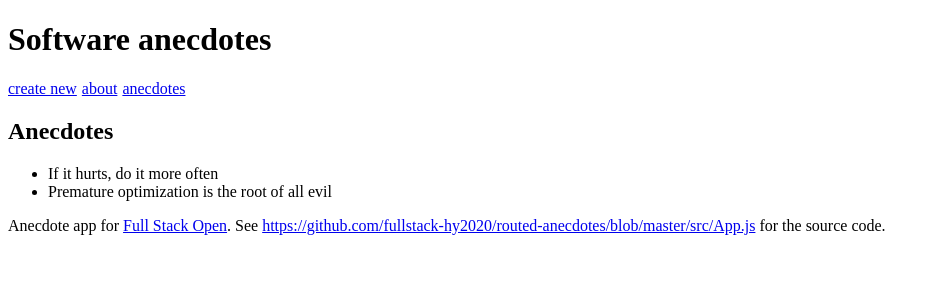
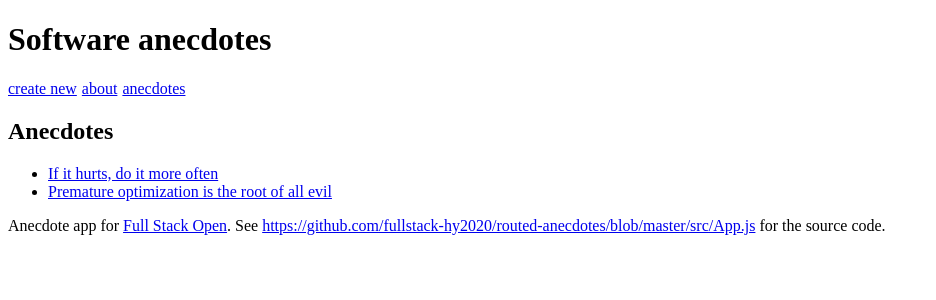
Before and after one commit to Chappydev/fullstackopen-part7, a React (Create React App) app in the folder routed-anecdotes/: page / in a window 1280 px wide. Shown: the top 300 px of the page, without its empty margins (0-936 px from the left). Built offline with nearby package versions, Linux system fonts and the light colour scheme.

Commit message:
Complete 7.2

```diff
--- a/routed-anecdotes/src/App.js
+++ b/routed-anecdotes/src/App.js
@@ -1,7 +1,6 @@
 import { useState } from 'react'
 import {
-  BrowserRouter as Router,
-  Routes, Route, Link
+  Routes, Route, Link, useMatch
 } from 'react-router-dom';
 
 const Menu = () => {
@@ -21,8 +20,21 @@
   <div>
     <h2>Anecdotes</h2>
     <ul>
-      {anecdotes.map(anecdote => <li key={anecdote.id} >{anecdote.content}</li>)}
+      {anecdotes.map(anecdote =>
+        <li key={anecdote.id} >
+          <Link to={`/anecdotes/${anecdote.id}`}>{anecdote.content}</Link>
+        </li>
+      )}
     </ul>
+  </div>
+)
+
+const Anecdote = ({ anecdote }) => (
+  <div>
+    <h2>{anecdote.content}</h2>
+    <h3>Author: {anecdote.author}</h3>
+    <p>has {anecdote.votes} votes</p>
+    <p>Link for more info: <a href={`${anecdote.info}`} rel='noreferrer' target='_blank'>{anecdote.info}</a></p>
   </div>
 )
 
@@ -107,6 +119,11 @@
 
   const [notification, setNotification] = useState('')
 
+  const match = useMatch('/anecdotes/:id');
+  const anecdote = match
+    ? anecdotes.find(anecdote => anecdote.id === Number(match.params.id))
+    : null
+
   const addNew = (anecdote) => {
     anecdote.id = Math.round(Math.random() * 10000)
     setAnecdotes(anecdotes.concat(anecdote))
@@ -127,16 +144,17 @@
   }
 
   return (
-    <Router>
+    <div>
       <h1>Software anecdotes</h1>
       <Menu />
       <Routes>
         <Route path='/' element={<AnecdoteList anecdotes={anecdotes} />} />
         <Route path='/about' element={<About />} />
         <Route path='/create' element={<CreateNew addNew={addNew} />} />
+        <Route path='/anecdotes/:id' element={<Anecdote anecdote={anecdote} />} />
       </Routes>
       <Footer />
-    </Router>
+    </div>
   )
 }
 
--- a/routed-anecdotes/src/index.js
+++ b/routed-anecdotes/src/index.js
@@ -1,5 +1,10 @@
 import React from 'react'
 import ReactDOM from 'react-dom/client'
 import App from './App'
+import { BrowserRouter as Router } from 'react-router-dom';
 
-ReactDOM.createRoot(document.getElementById('root')).render(<App />)
+ReactDOM.createRoot(document.getElementById('root')).render(
+  <Router>
+    <App />
+  </Router>
+)
```
